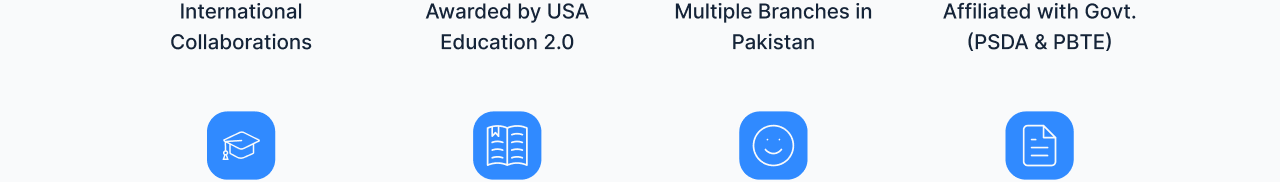
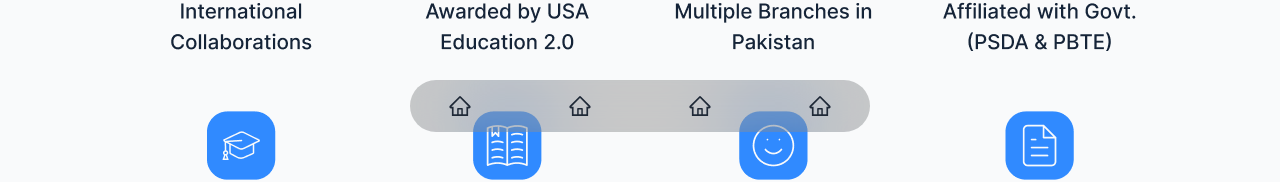
Before and after one commit to rahilazhar12/PNY, a React (Create React App) app: page / in a window 1280 px wide. Shown: the part 660-842 px from the top of the page. Built offline with nearby package versions, Linux system fonts and the light colour scheme.

Commit message:
second commit

```diff
--- a/package.json
+++ b/package.json
@@ -12,6 +12,7 @@
     "preline": "^1.9.0",
     "react": "^18.2.0",
     "react-dom": "^18.2.0",
+    "react-icons": "^4.10.1",
     "react-router-dom": "^6.15.0",
     "react-scripts": "5.0.1",
     "react-scroll": "^1.8.9",
--- a/src/Components/Bottomnavbar.js
+++ b/src/Components/Bottomnavbar.js
@@ -1,12 +1,25 @@
 import React from 'react'
+import {AiOutlineHome} from 'react-icons/ai'
 import { Link } from 'react-scroll'
 
 const Bottomnavbar = () => {
   return (
-    <div>
-      <Link to='about' className='bg-yellow-500 cursor-pointer'>About </Link>
-      <Link to='contact'  className='bg-green-500 cursor-pointer'>Conatct</Link>
+    <nav className=' fixed bottom-2 w-full overflow-hidden z-50'>
+    <div className=' container mx-auto px-6'>
+
+      <div className='w-full bg-black/20 h-[52px]  backdrop-blur-2xl rounded-full max-w-[460px] mx-auto
+      px-5 flex justify-between text-2xl items-center'>
+      <Link className='w-[60px] h-[60px] flex items-center justify-center'>
+      <AiOutlineHome/></Link>
+      <Link className='w-[60px] h-[60px] flex items-center justify-center'>
+      <AiOutlineHome/></Link>
+      <Link className='w-[60px] h-[60px] flex items-center justify-center'>
+      <AiOutlineHome/></Link>
+      <Link className='w-[60px] h-[60px] flex items-center justify-center'>
+      <AiOutlineHome/></Link>
+      </div>
     </div>
+    </nav>
   )
 }
 
--- a/src/Screens/Home.js
+++ b/src/Screens/Home.js
@@ -16,7 +16,7 @@ import frame2 from '../Assets/image/Frame 61.png'
 import vector from '../Assets/images/vecter.png'
 import acce from '../Assets/image/acce.png'
 import acce2 from '../Assets/image/acce2.png'
-import { Link } from 'react-router-dom'
+import Bottomnavbar from '../Components/Bottomnavbar'
 import Searchbar from '../Components/Searchbar'
 const Home = () => {
   return (
@@ -25,6 +25,10 @@ const Home = () => {
         <main className='bg-white dark:bg-slate-800   ring-1 ring-slate-900/5 shadow-xl'>
           <Searchbar />
 
+
+             <section>
+              <Bottomnavbar/>
+             </section>
 
           {/* Section-2 */}
           <section>
```
Also changed, not shown: 1 other file (tests, documents, lock files or other folders).
